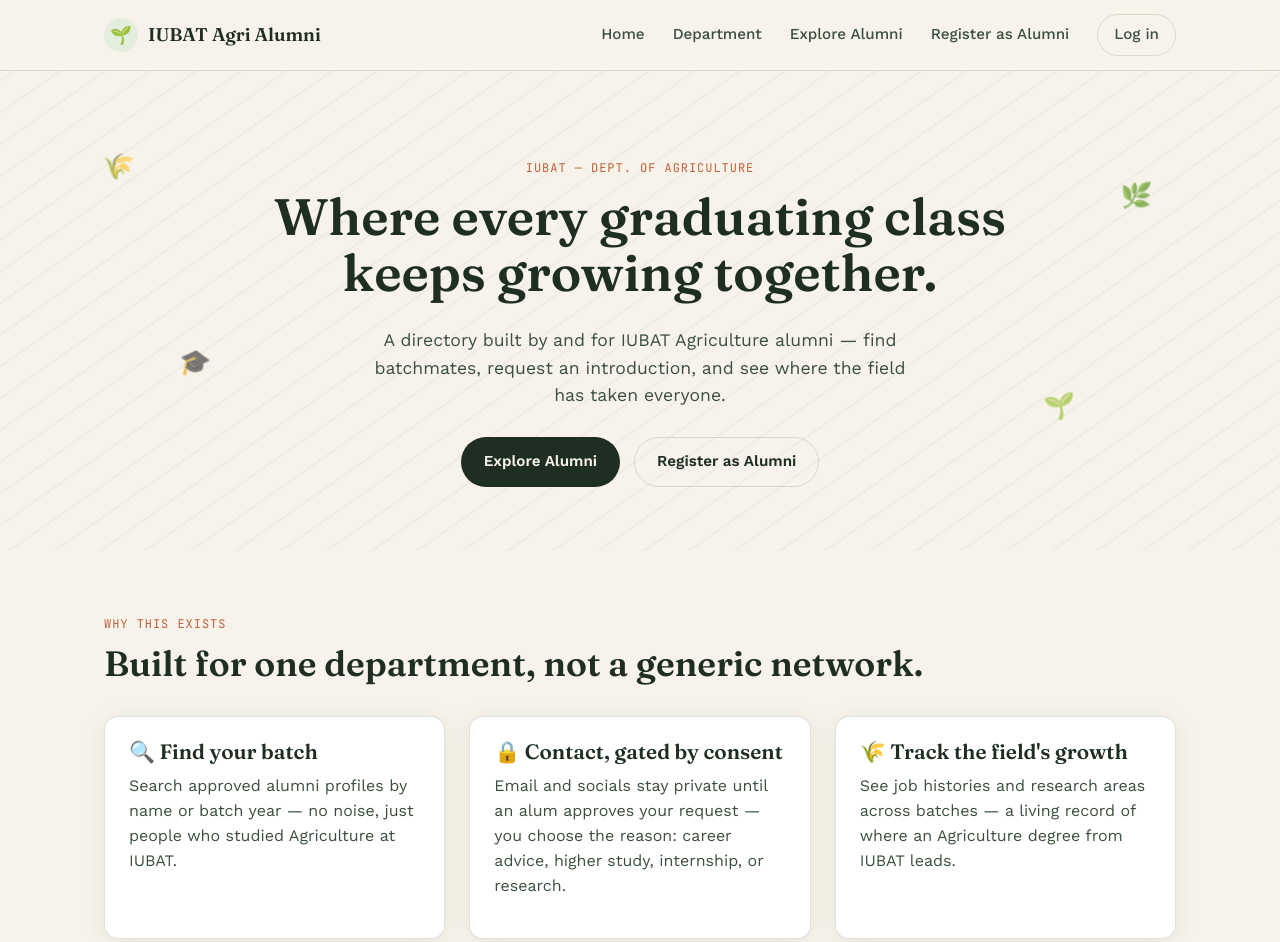
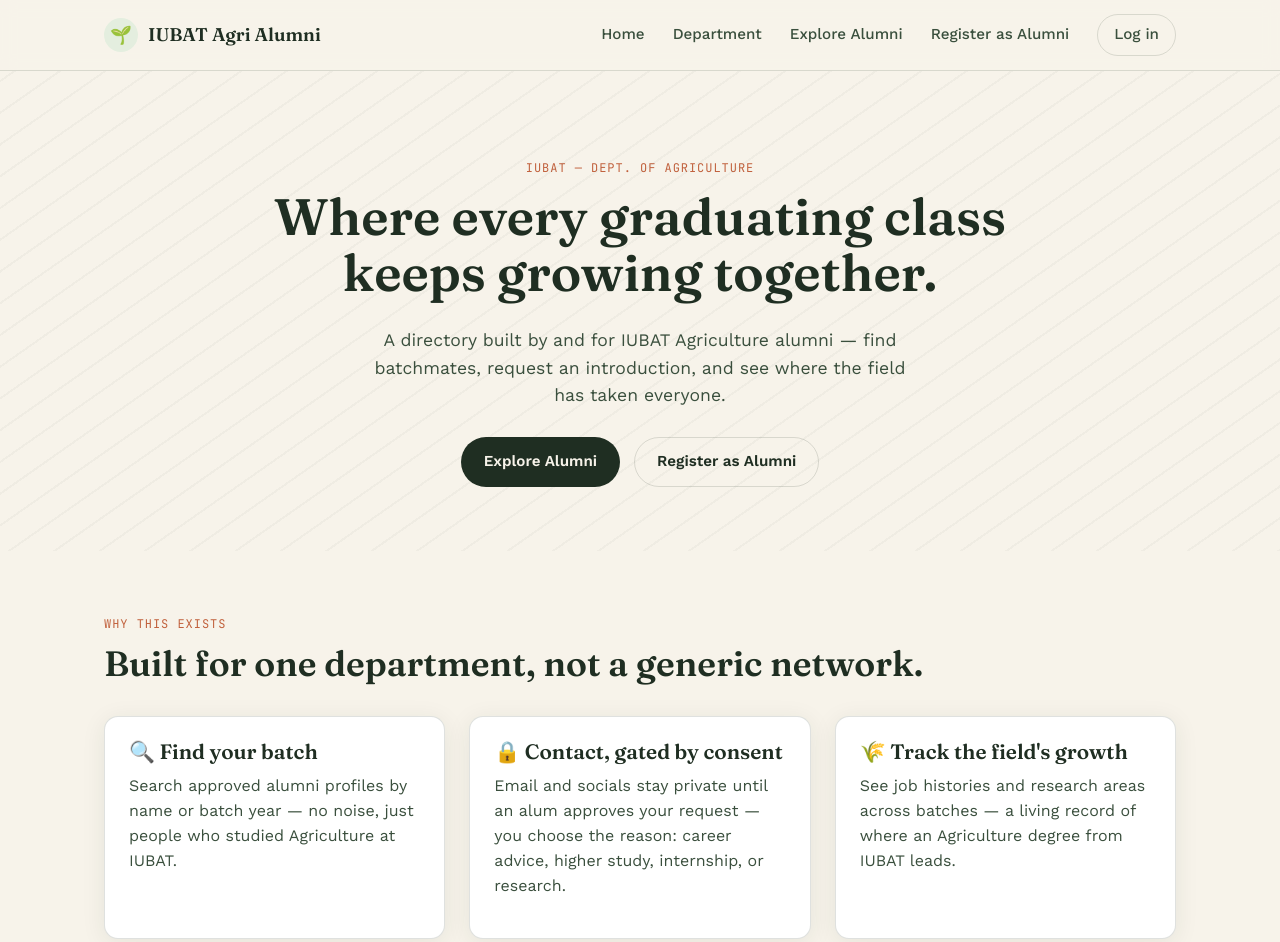
Before and after one commit to somrat99100/Alumni-IUBAT, a plain HTML site: page index.html in a window 1280 px wide. Shown: the top 942 px of the page. Drawn offline with nearby package versions, Linux system fonts and the light colour scheme; no server answers.

Commit message:
Remove hero emojis from index.html
Removed hero emojis from the header section.

```diff
--- a/index.html
+++ b/index.html
@@ -13,11 +13,6 @@
 <div id="navbar-root"></div>
 
 <header class="hero">
-  <span class="hero-emoji" style="top:18%; left:8%;">🌾</span>
-  <span class="hero-emoji" style="top:60%; left:14%; animation-delay: 1.5s;">🎓</span>
-  <span class="hero-emoji" style="top:24%; right:10%; animation-delay: 3s;">🌿</span>
-  <span class="hero-emoji" style="top:66%; right:16%; animation-delay: 4.5s;">🌱</span>
-
   <p class="eyebrow">IUBAT — Dept. of Agriculture</p>
   <h1>Where every graduating class keeps growing together.</h1>
   <p class="lead">A directory built by and for IUBAT Agriculture alumni — find batchmates, request an introduction, and see where the field has taken everyone.</p>
```
